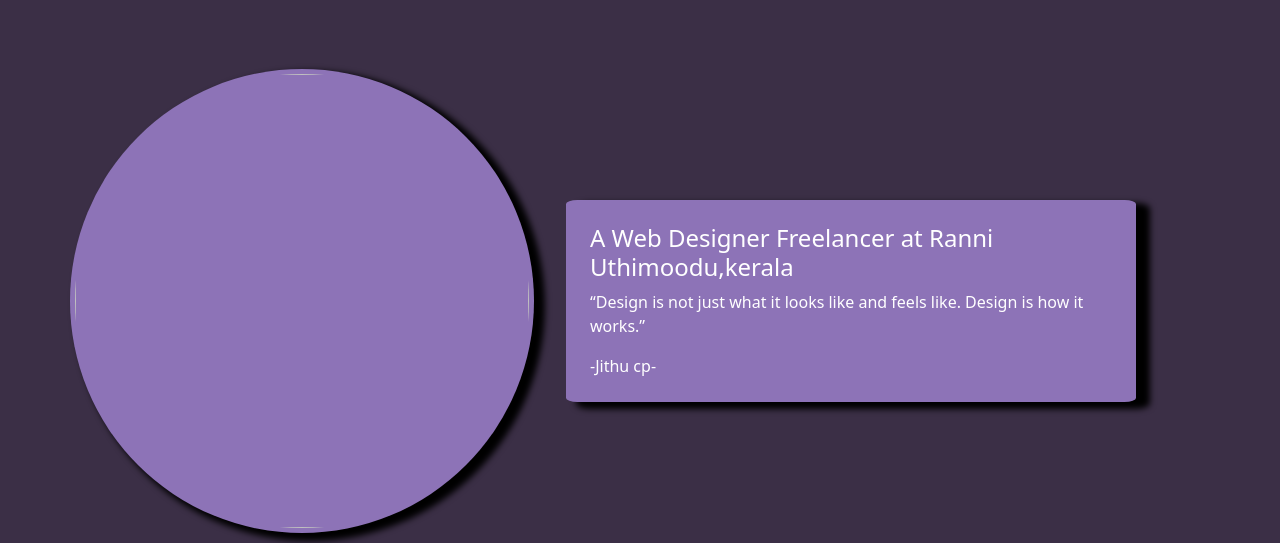
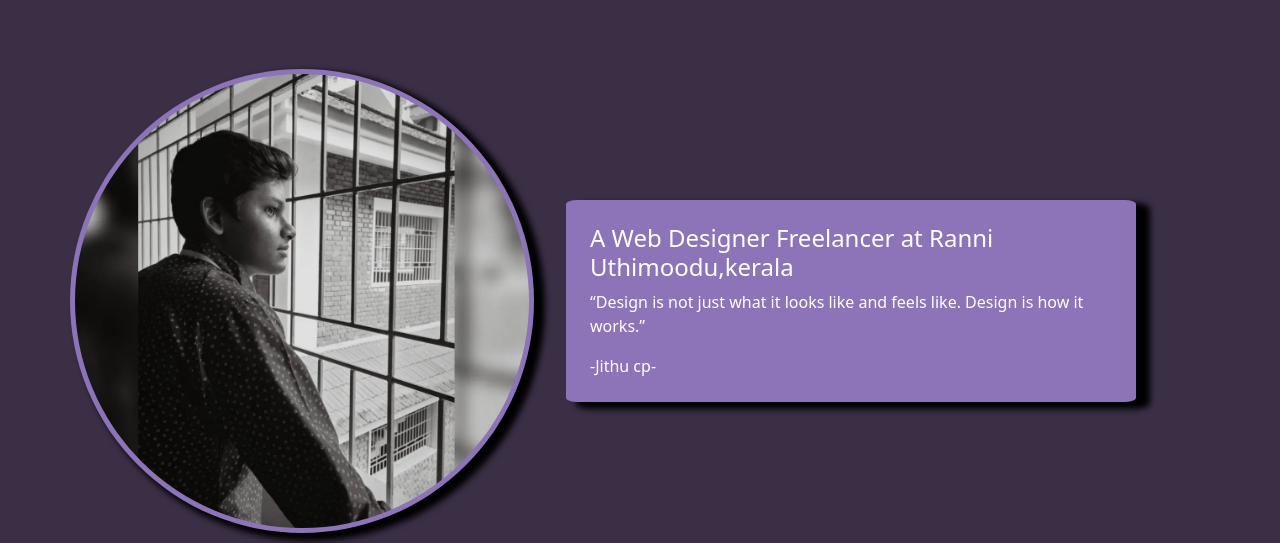
Before and after one commit to Jithu-cp/Jithu-s-Static-Website, a plain HTML site: page index.html in a window 1280 px wide. Shown: the part 75-618 px from the top of the page. Drawn offline with nearby package versions, Linux system fonts and the light colour scheme.

Commit message:
Add profile image

```diff
--- a/index.html
+++ b/index.html
@@ -53,7 +53,7 @@
       <div class="row align-items-center">
         <div class="col-md-6 image" >
           <img
-            src="C:\Users\User\Desktop\Images\398860108_361662559559502_48915761761773631_n.jpg" alt=""
+            src="images/profile.jpg" alt="Jithu"
             class="img-fluid rounded-circle ">
         </div>
         <div class="col-md-6 p-4 about">
```
Also changed, not shown: images/profile.jpg (added).
